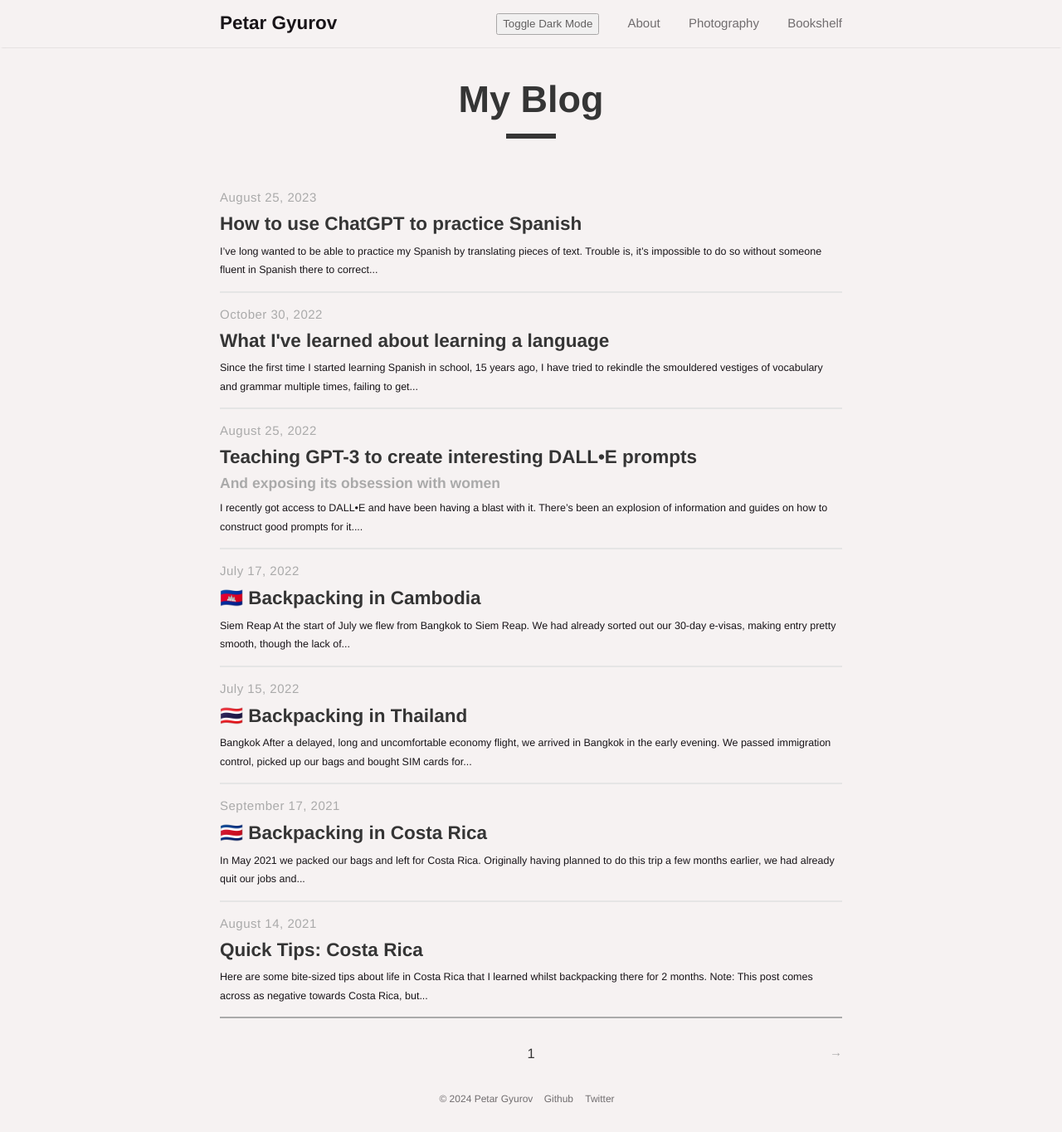
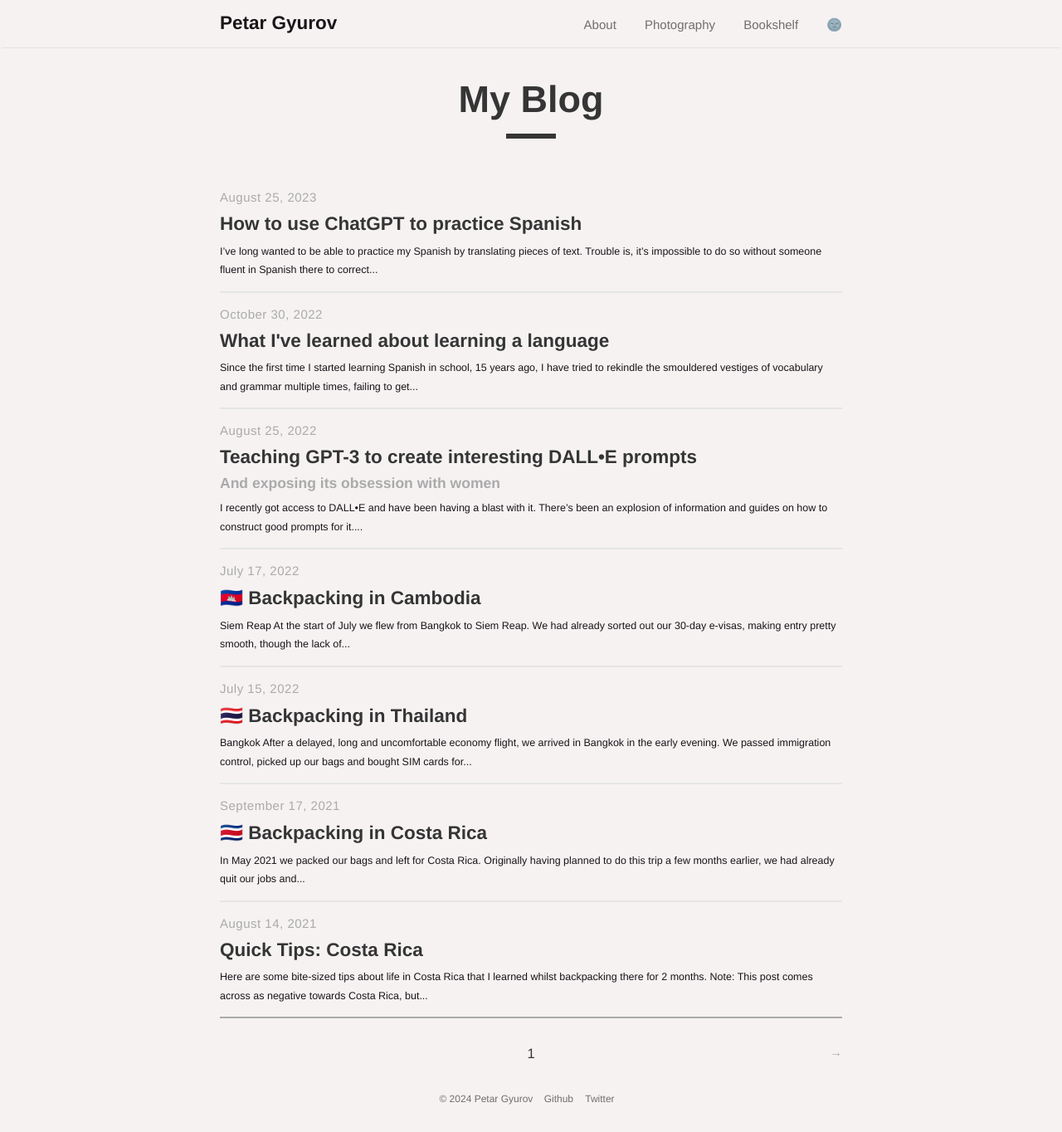
Before and after one commit to petargyurov/petargyurov.github.io, a Jekyll site: the page built from index.html, in a window 1280 px wide. Shown: the whole page at 83% size. Built offline with Jekyll 4.4.1, drawn with Linux system fonts in a browser that asks for light colours; the list of posts is cut into pages by our own code.

Commit message:
Stylised toggle with emojis that change with mode

```diff
--- a/_includes/navigation.html
+++ b/_includes/navigation.html
@@ -4,7 +4,6 @@
       <h2 class="nav-title">{{ site.title }}</h2>
     </a>
     <ul>
-      <li><button id="dark-mode-toggle">Toggle Dark Mode</button></li>
       <li><a href="{{ '/about' | prepend: site.baseurl }}">About</a></li>
       <li>
         <a href="{{ '/photography' | prepend: site.baseurl }}">Photography</a>
@@ -12,30 +11,37 @@
       <li>
         <a href="{{ '/bookshelf' | prepend: site.baseurl }}">Bookshelf</a>
       </li>
+      <li>
+        <a href="#" id="dark-mode-toggle" class="icon-button"> 🌚 </a>
+      </li>
     </ul>
   </div>
 </nav>
 
 <script>
   document.addEventListener("DOMContentLoaded", (event) => {
+    event.preventDefault();
+
     const toggleButton = document.getElementById("dark-mode-toggle");
     const body = document.body;
 
-    // Check for saved user preference and apply it
+    // check for saved user preference and apply it
     if (localStorage.getItem("dark-mode") === "enabled") {
       body.classList.add("dark-mode");
+      toggleButton.textContent = "🌞";
     }
 
-    // Add event listener for the toggle button
+    // add event listener for the toggle button
     toggleButton.addEventListener("click", () => {
-      console.log(123);
       body.classList.toggle("dark-mode");
 
-      // Save the user's preference
+      // save the user's preference and change icon
       if (body.classList.contains("dark-mode")) {
         localStorage.setItem("dark-mode", "enabled");
+        toggleButton.textContent = "🌞";
       } else {
         localStorage.removeItem("dark-mode");
+        toggleButton.textContent = "🌚";
       }
     });
   });
--- a/_sass/tale/_base.scss
+++ b/_sass/tale/_base.scss
@@ -89,3 +89,21 @@ td {
 footer span {
   margin-right: 10px;
 }
+
+.icon-button {
+  display: inline-block;
+  text-decoration: none;
+}
+
+.icon-button svg {
+  fill: $light-shade;
+  vertical-align: bottom;
+  width: 0.8em;
+  height: auto;
+  padding: 0;
+  margin-bottom: 4px;
+
+  .dark-mode & {
+    fill: $dark-shade;
+  }
+}
```
